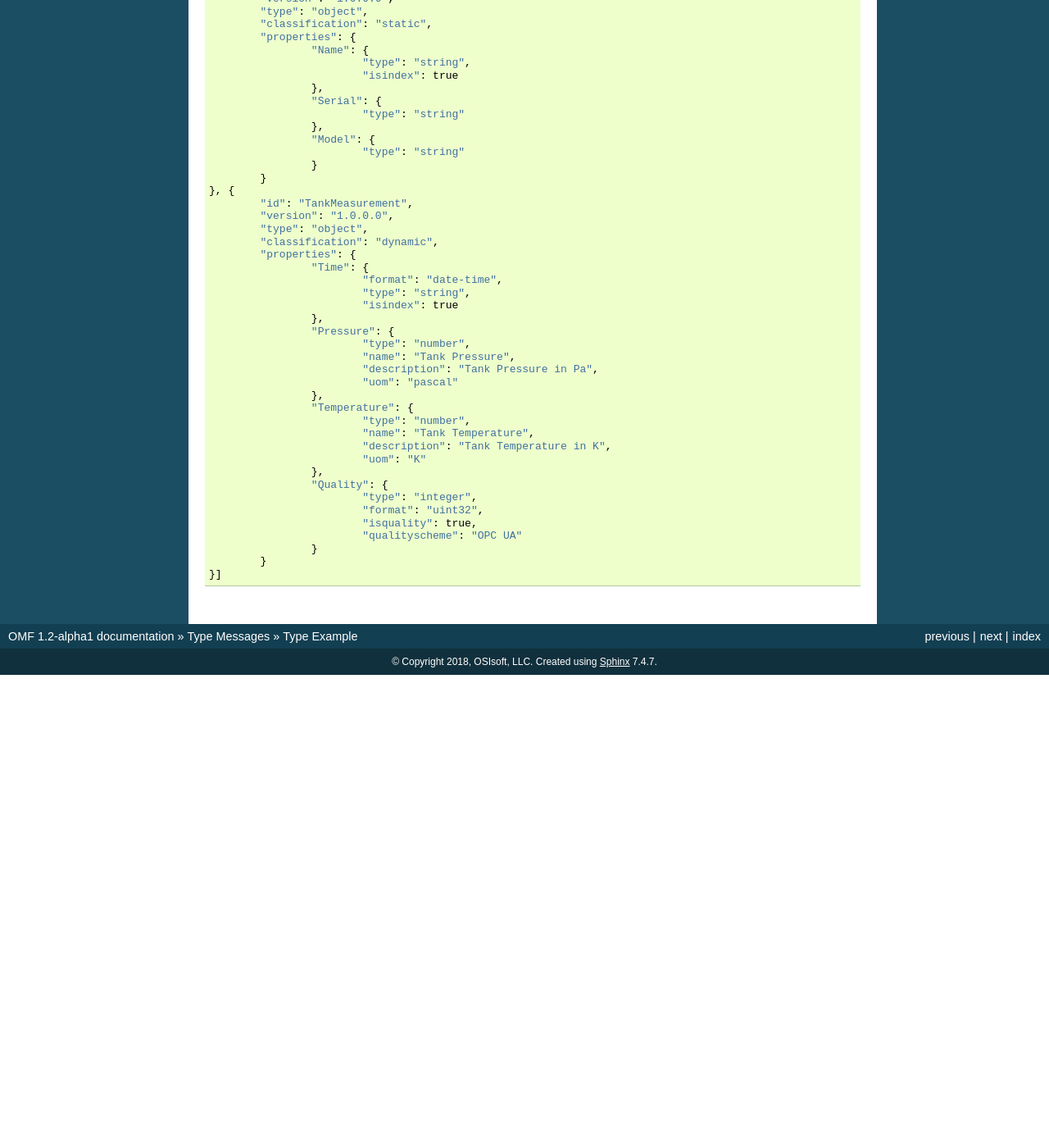
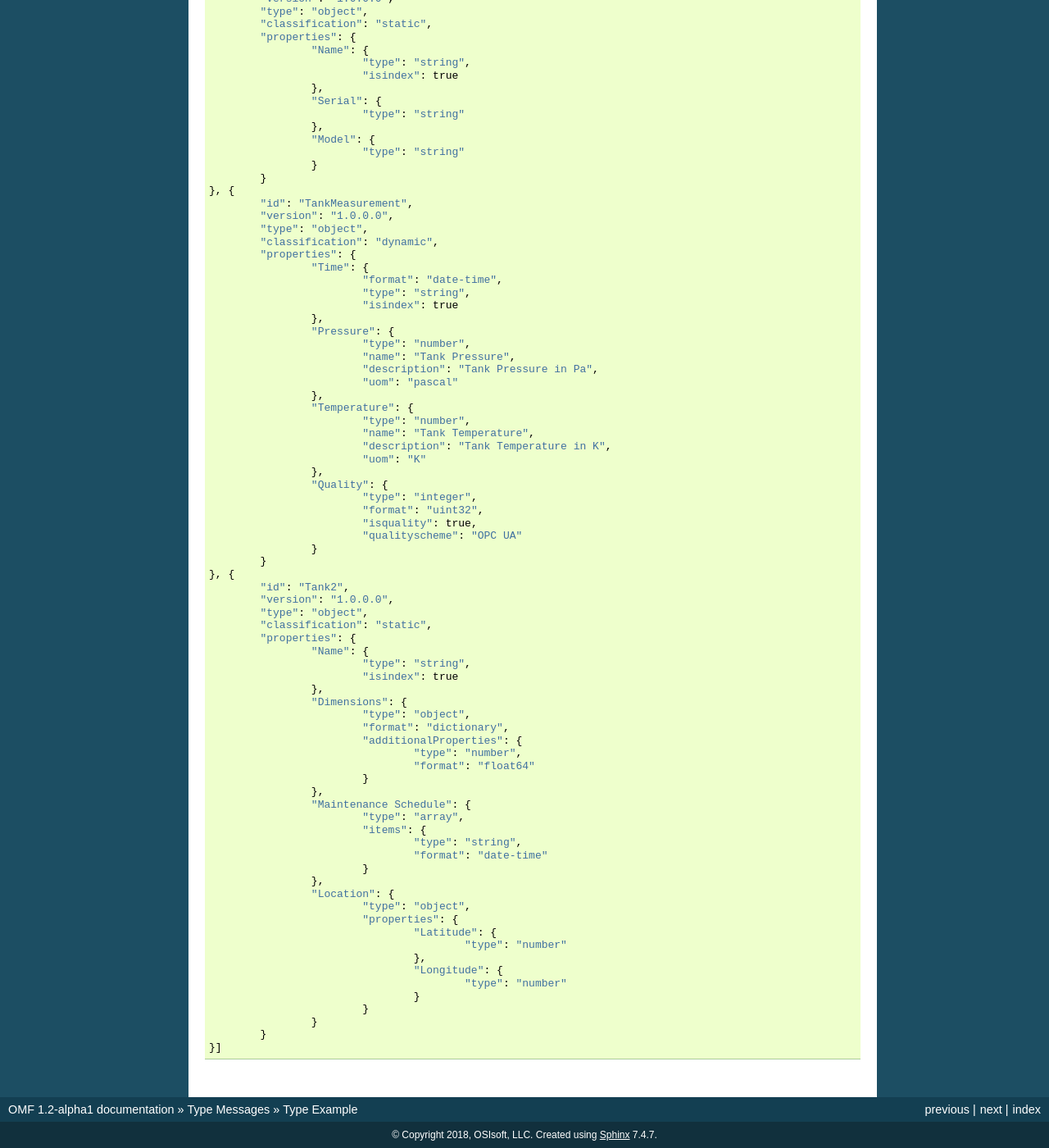
Before and after one commit to AVEVA/OMF-Docs, a Sphinx documentation site: the page built from docs/Type_Msg_Sample.rst, in a window 1280 px wide and 1400 px high, scrolled down 645 px. Shown: the whole window at 82% size. Built offline with Sphinx 7.4.7, drawn with Linux system fonts in a browser that asks for light colours; before the commit the page ends 1468 px from its top, so only the background shows below that.

Commit message:
Merge master into v1.2-alpha2 (#25)
* Add UserVoice footer (#19)

Add UserVoice link to footer

* Update type example (#17)

Update type example to include array, dictionary, and nested object examples

```diff
--- a/docs/Type_Msg_Sample.rst
+++ b/docs/Type_Msg_Sample.rst
@@ -83,4 +83,41 @@ Type Example
 				"qualityscheme": "OPC UA"
 			}
 		}
+	}, {
+		"id": "Tank2",
+		"version": "1.0.0.0",
+		"type": "object",
+		"classification": "static",
+		"properties": {
+			"Name": {
+				"type": "string",
+				"isindex": true
+			},
+			"Dimensions": {
+				"type": "object",
+				"format": "dictionary",
+				"additionalProperties": {
+					"type": "number",
+					"format": "float64"
+				}
+			},
+			"Maintenance Schedule": {
+				"type": "array",
+				"items": {
+					"type": "string",
+					"format": "date-time"
+				}
+			},
+			"Location": {
+				"type": "object",
+				"properties": {
+					"Latitude": {
+						"type": "number"
+					},
+					"Longitude": {
+						"type": "number"
+					}
+				}
+			}
+		}
 	}]
--- /dev/null
+++ b/docs/_templates/footer.html
@@ -0,0 +1,5 @@
+{% extends "!footer.html" %}
+{% block extrafooter %}
+    <div style="margin: 20px 0px 0px 0px">Provide <a href="https://feedback.osisoft.com/forums/906874-osisoft-message-format-omf">feedback</a> for the OMF specification.</div>
+    {{ super() }}
+{% endblock %}
```
